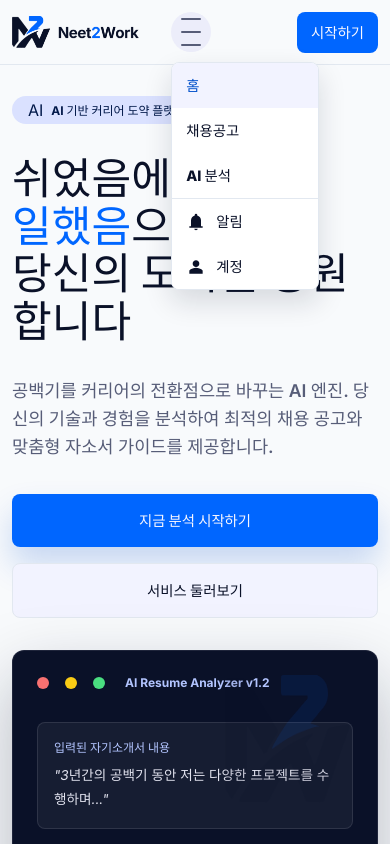
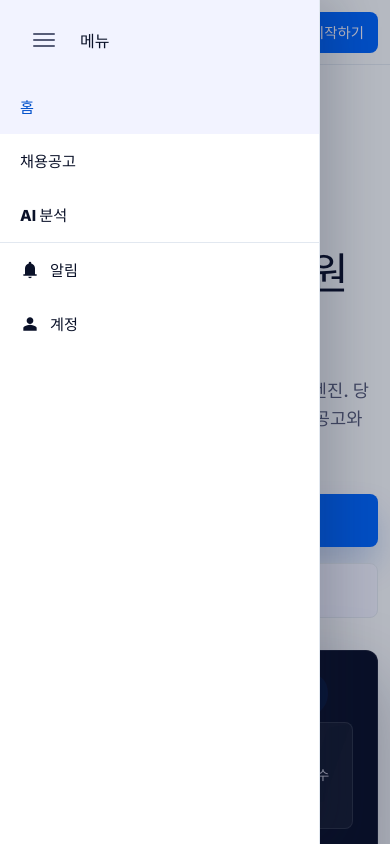
Before and after one commit to rune5362/neet2work, a React (Vite) app in the folder apps/frontend/: page / in a window 390 px wide. Both pictures are taken after a click on the button "메뉴 열기". Shown: the top 844 px of the page. Built offline with nearby package versions, Linux system fonts and the light colour scheme; no server answers.

Commit message:
UI/UX 개선, 서랍네비 추가

```diff
--- a/apps/frontend/src/components/HomeTopNav.tsx
+++ b/apps/frontend/src/components/HomeTopNav.tsx
@@ -1,4 +1,4 @@
-import { useState } from "react";
+import { useEffect, useRef, useState } from "react";
 import logoUrl from "../assets/logo/neet2work_logo_lockup_reference_curve 1.png";
 import { logout, type AuthUser } from "../api/client";
 
@@ -28,8 +28,38 @@ export function HomeTopNav({ active = "home" }: HomeTopNavProps) {
   const [isAccountMenuOpen, setIsAccountMenuOpen] = useState(false);
   const [isNavMenuOpen, setIsNavMenuOpen] = useState(false);
   const [profileImageFailed, setProfileImageFailed] = useState(false);
+  const accountMenuRef = useRef<HTMLDivElement | null>(null);
   const displayName = authUser?.nickname || authUser?.name || authUser?.email;
   const shouldShowProfileImage = Boolean(authUser?.profileImageUrl && !profileImageFailed);
+
+  useEffect(() => {
+    if (!isAccountMenuOpen) {
+      return;
+    }
+
+    const closeOnOutsidePointerDown = (event: PointerEvent) => {
+      const target = event.target;
+      if (target instanceof Node && accountMenuRef.current?.contains(target)) {
+        return;
+      }
+
+      setIsAccountMenuOpen(false);
+    };
+
+    const closeOnEscape = (event: KeyboardEvent) => {
+      if (event.key === "Escape") {
+        setIsAccountMenuOpen(false);
+      }
+    };
+
+    document.addEventListener("pointerdown", closeOnOutsidePointerDown);
+    document.addEventListener("keydown", closeOnEscape);
+
+    return () => {
+      document.removeEventListener("pointerdown", closeOnOutsidePointerDown);
+      document.removeEventListener("keydown", closeOnEscape);
+    };
+  }, [isAccountMenuOpen]);
 
   const handleLogout = async () => {
     const refreshToken = window.localStorage.getItem("neet2work.auth.refreshToken");
@@ -53,9 +83,6 @@ export function HomeTopNav({ active = "home" }: HomeTopNavProps) {
     <nav className="homeTopNav" aria-label="주요 메뉴">
       <div className="homeNavInner">
         <div className="homeNavLeft">
-          <a href="/" aria-label="Neet2Work 홈">
-            <img src={logoUrl} alt="Neet2Work Logo" />
-          </a>
           <div className="homeNavMenu">
             <button
               className="homeMenuButton"
@@ -71,18 +98,53 @@ export function HomeTopNav({ active = "home" }: HomeTopNavProps) {
             </button>
 
             {isNavMenuOpen && (
-              <div className="homeNavDropdown" role="menu">
-                <a className={active === "home" ? "active" : ""} href="/#home" role="menuitem">
+              <>
+                <button
+                  className="homeNavDrawerBackdrop"
+                  type="button"
+                  aria-label="메뉴 닫기"
+                  onClick={() => setIsNavMenuOpen(false)}
+                />
+                <div className="homeNavDropdown" role="menu" aria-label="Navigation drawer">
+                  <button
+                    className="homeNavDrawerHeader"
+                    type="button"
+                    aria-label="메뉴 닫기"
+                    onClick={() => setIsNavMenuOpen(false)}
+                  >
+                    <span className="homeNavDrawerMenuIcon" aria-hidden="true">
+                      <span />
+                      <span />
+                      <span />
+                    </span>
+                    <strong>메뉴</strong>
+                  </button>
+                  <a
+                    className={active === "home" ? "active" : ""}
+                    href="/#home"
+                    role="menuitem"
+                    onClick={() => setIsNavMenuOpen(false)}
+                  >
                     홈
                   </a>
-                <a className={active === "jobs" ? "active" : ""} href="/jobs" role="menuitem">
+                  <a
+                    className={active === "jobs" ? "active" : ""}
+                    href="/jobs"
+                    role="menuitem"
+                    onClick={() => setIsNavMenuOpen(false)}
+                  >
                     채용공고
                   </a>
-                <a className={active === "analysis" ? "active" : ""} href="/ai-analysis" role="menuitem">
+                  <a
+                    className={active === "analysis" ? "active" : ""}
+                    href="/ai-analysis"
+                    role="menuitem"
+                    onClick={() => setIsNavMenuOpen(false)}
+                  >
                     AI 분석
                   </a>
                   <div className="homeNavDropdownMobileOnly" role="none">
-                  <a href="/#support" role="menuitem">
+                    <a href="/#support" role="menuitem" onClick={() => setIsNavMenuOpen(false)}>
                       <svg aria-hidden="true" height="20" viewBox="0 -960 960 960" width="20">
                         <path d="M160-200v-80h80v-280q0-83 50-147.5T420-792v-28q0-25 17.5-42.5T480-880q25 0 42.5 17.5T540-820v28q80 20 130 84.5T720-560v280h80v80H160Zm320 120q-33 0-56.5-23.5T400-160h160q0 33-23.5 56.5T480-80Z" />
                       </svg>
@@ -96,12 +158,9 @@ export function HomeTopNav({ active = "home" }: HomeTopNavProps) {
                           </svg>
                           내 정보
                         </button>
-                      <button type="button" role="menuitem" onClick={handleLogout}>
-                        로그아웃
-                      </button>
                       </>
                     ) : (
-                    <a href="/auth" role="menuitem">
+                      <a href="/auth" role="menuitem" onClick={() => setIsNavMenuOpen(false)}>
                         <svg aria-hidden="true" height="20" viewBox="0 -960 960 960" width="20">
                           <path d="M480-480q-66 0-113-47t-47-113q0-66 47-113t113-47q66 0 113 47t47 113q0 66-47 113t-113 47ZM160-160v-112q0-34 17.5-62.5T224-378q62-31 126-46.5T480-440q66 0 130 15.5T736-378q29 15 46.5 43.5T800-272v112H160Z" />
                         </svg>
@@ -109,9 +168,20 @@ export function HomeTopNav({ active = "home" }: HomeTopNavProps) {
                       </a>
                     )}
                   </div>
+                  {authUser && (
+                    <div className="homeNavDrawerFooter" role="none">
+                      <button type="button" role="menuitem" onClick={handleLogout}>
+                        로그아웃
+                      </button>
                     </div>
                   )}
                 </div>
+              </>
+            )}
+          </div>
+          <a href="/" aria-label="Neet2Work 홈">
+            <img src={logoUrl} alt="Neet2Work Logo" />
+          </a>
           <div className="homeNavLinks">
             <a className={active === "home" ? "active" : ""} href="/#home">
               홈
@@ -134,7 +204,7 @@ export function HomeTopNav({ active = "home" }: HomeTopNavProps) {
             </svg>
           </a>
           {authUser ? (
-            <div className="homeAccountMenu">
+            <div className="homeAccountMenu" ref={accountMenuRef}>
               <button
                 className="homeAccountButton"
                 type="button"
--- a/apps/frontend/src/styles.css
+++ b/apps/frontend/src/styles.css
@@ -721,10 +721,13 @@ textarea:focus {
 }
 
 .homeMenuButton {
-  display: grid;
-  width: 40px;
-  height: 40px;
-  place-items: center;
+  display: inline-flex;
+  flex-direction: column;
+  gap: 4px;
+  align-items: center;
+  justify-content: center;
+  width: 48px;
+  height: 48px;
   border: 0;
   border-radius: 999px;
   background: transparent;
@@ -738,34 +741,85 @@ textarea:focus {
 
 .homeMenuButton span {
   display: block;
-  width: 20px;
+  width: 22px;
   height: 2px;
   border-radius: 999px;
   background: var(--home-secondary);
 }
 
 .homeNavDropdown {
-  position: absolute;
-  top: calc(100% + 10px);
+  position: fixed;
+  top: 0;
+  bottom: 0;
   left: 0;
   z-index: 60;
-  display: grid;
-  min-width: 148px;
-  overflow: hidden;
-  border: 1px solid var(--home-hairline);
-  border-radius: 8px;
+  display: flex;
+  flex-direction: column;
+  width: min(320px, calc(100vw - 48px));
+  overflow-y: auto;
+  border-right: 1px solid var(--home-hairline);
   background: white;
-  box-shadow: 0 12px 28px rgba(15, 23, 42, 0.14);
+  box-shadow: 18px 0 42px rgba(15, 23, 42, 0.18);
+}
+
+.homeNavDrawerBackdrop {
+  position: fixed;
+  inset: 0;
+  z-index: 55;
+  border: 0;
+  background: rgba(10, 17, 40, 0.28);
+  cursor: pointer;
+}
+
+.homeNavDrawerHeader {
+  display: flex;
+  align-items: center;
+  gap: 12px;
+  min-height: 70px;
+  border-bottom: 1px solid var(--home-hairline);
+  padding: 0 20px;
+  background: white;
+  cursor: pointer;
+}
+
+.homeNavDrawerHeader strong {
+  color: var(--home-ink);
+  font-size: 1rem;
+  font-weight: 900;
+}
+
+.homeNavDrawerHeader:hover {
+  background: var(--home-surface-container);
+}
+
+.homeNavDrawerMenuIcon {
+  display: inline-flex;
+  flex: 0 0 auto;
+  flex-direction: column;
+  gap: 4px;
+  align-items: center;
+  justify-content: center;
+  width: 48px;
+  height: 48px;
+  border-radius: 999px;
+}
+
+.homeNavDrawerMenuIcon span {
+  display: block;
+  width: 22px;
+  height: 2px;
+  border-radius: 999px;
+  background: var(--home-secondary);
 }
 
 .homeNavDropdown a,
 .homeNavDropdown button {
   border: 0;
-  padding: 12px 14px;
+  padding: 16px 20px;
   background: white;
   color: var(--home-ink);
   font: inherit;
-  font-size: 0.9rem;
+  font-size: 0.95rem;
   font-weight: 800;
   text-align: left;
   text-decoration: none;
@@ -797,6 +851,35 @@ textarea:focus {
   width: 20px;
   height: 20px;
   fill: currentColor;
+}
+
+.homeNavDrawerFooter {
+  position: sticky;
+  bottom: 0;
+  display: grid;
+  margin-top: auto;
+  border-top: 1px solid var(--home-hairline);
+  padding: 12px;
+  background: white;
+}
+
+.homeNavDrawerFooter button {
+  width: 100%;
+  border: 0;
+  border-radius: 8px;
+  padding: 16px 20px;
+  background: var(--home-surface-low);
+  color: var(--home-ink);
+  font: inherit;
+  font-size: 0.95rem;
+  font-weight: 800;
+  text-align: left;
+  cursor: pointer;
+}
+
+.homeNavDrawerFooter button:hover {
+  background: var(--home-surface-container);
+  color: var(--home-primary);
 }
 
 .homeNavLinks {
@@ -2608,6 +2691,10 @@ textarea:focus {
 
   .homeNavLinks {
     display: none;
+  }
+
+  .homeNavLeft {
+    gap: 12px;
   }
 
   .homeNavMenu {
```
Lines whose indentation alone changed are shown as unchanged.
